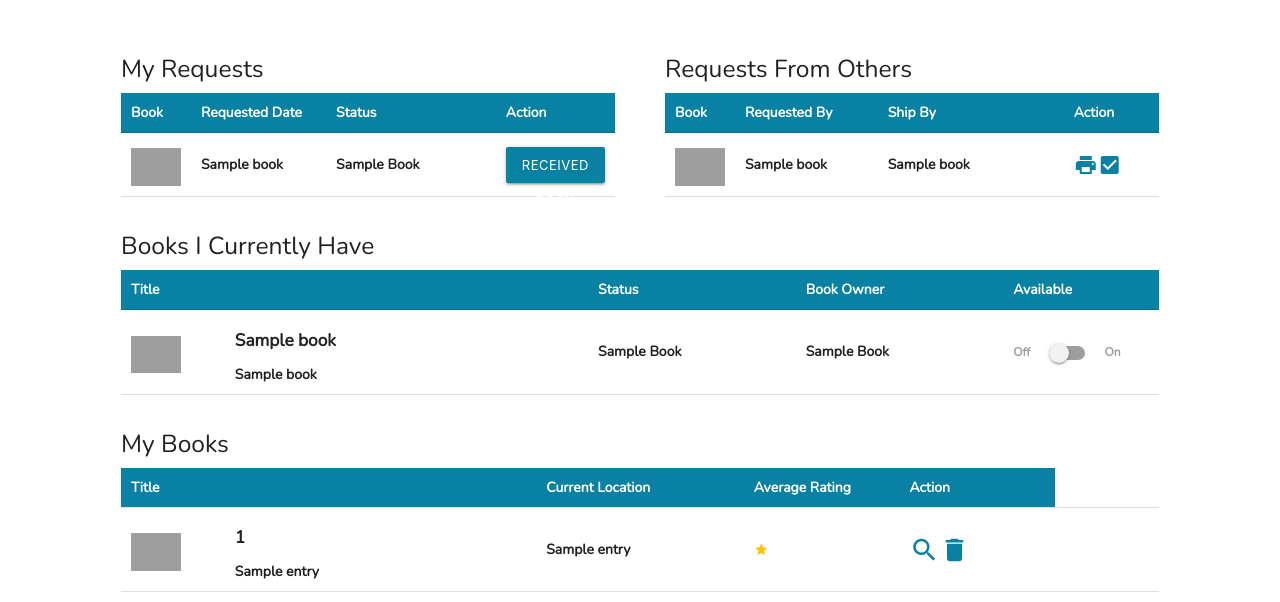
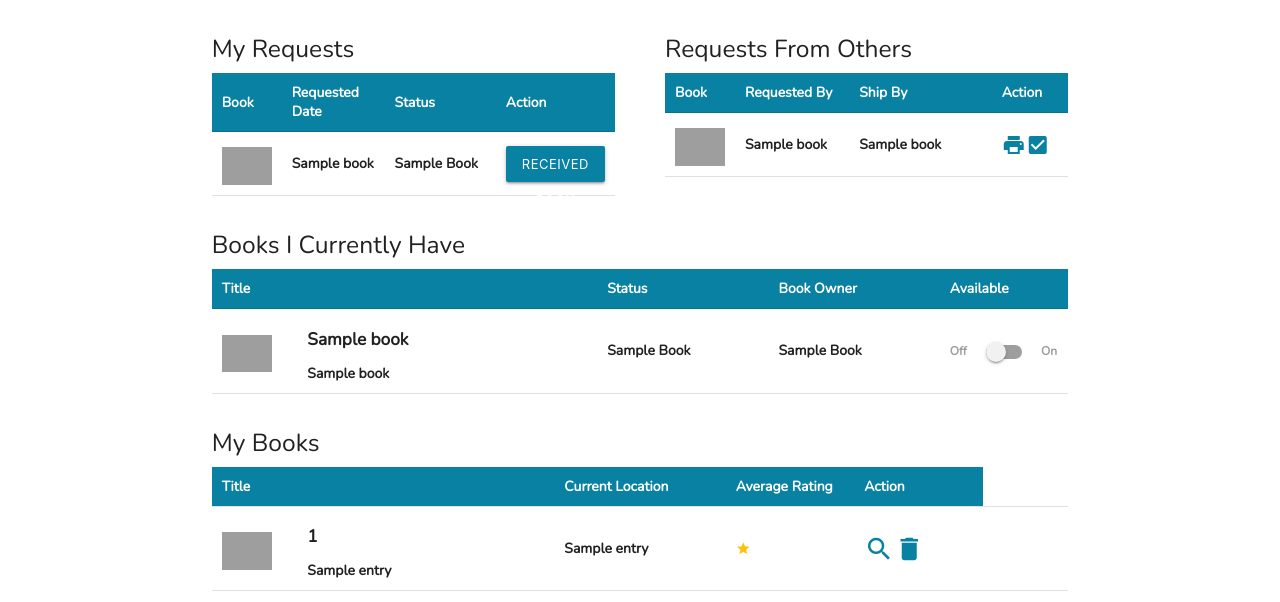
Before and after one commit to carinasauter/Bookchain, a Flask app: template app/templates/dashboard.html in a window 1280 px wide. Shown: the part 394-996 px from the top of the page. Run offline with Flask 2, Linux system fonts and the light colour scheme; the template is opened without the code that fills it: most values are stand-ins (such as "Sample title", 1, 10 or a date in 2020); some libraries are stand-ins or nearby versions; grey boxes are pictures that could not be loaded.

Commit message:
changed width dashboard

```diff
--- a/app/templates/dashboard.html
+++ b/app/templates/dashboard.html
@@ -2,13 +2,12 @@
 
 {% block content %}
 <div class="row">
-    <div class="col s12 m12 l12">
+    <div class="col s12 m12 l10 offset-l1">
         <div id='mapMain' class = "hide-on-small-only" style='width: 100%; height: 40%;'></div>
     </div>
-    <div class="col s12 m12 l12"></div>
 </div>
 <div class="row">
-    <div class="col s12 m12 l6 left-align">
+    <div class="col s12 m12 l5 offset-l1 left-align">
           <h5>My Requests</h5>
           <table>
             <col width="10%">
@@ -40,7 +39,7 @@
             {% endfor %}
            </table>
     </div>
-    <div class="col s12 m12 l6 left-align">
+    <div class="col s12 m12 l5 left-align">
         <!-- <section class='request-from-others'> -->
             <h5>Requests From Others</h5>
             <table>
@@ -74,7 +73,7 @@
 </div>
 <div class="row">
 <!-- <div class="divider"></div> -->
-<div class="col s12 m12 l12 left-align">
+<div class="col s12 m12 l10 offset-l1 left-align">
     <h5>Books I Currently Have</h5>
     <table id="borrowedAndContributed">
         <col width="10%">
@@ -116,7 +115,7 @@
         {% endfor %}
     </table>
 </div>
-<div class="col s12 m12 l12 left-align">
+<div class="col s12 m12 l10 offset-l1 left-align">
     <h5>My Books</h5>
     <table>
         <col width="10%">
```
